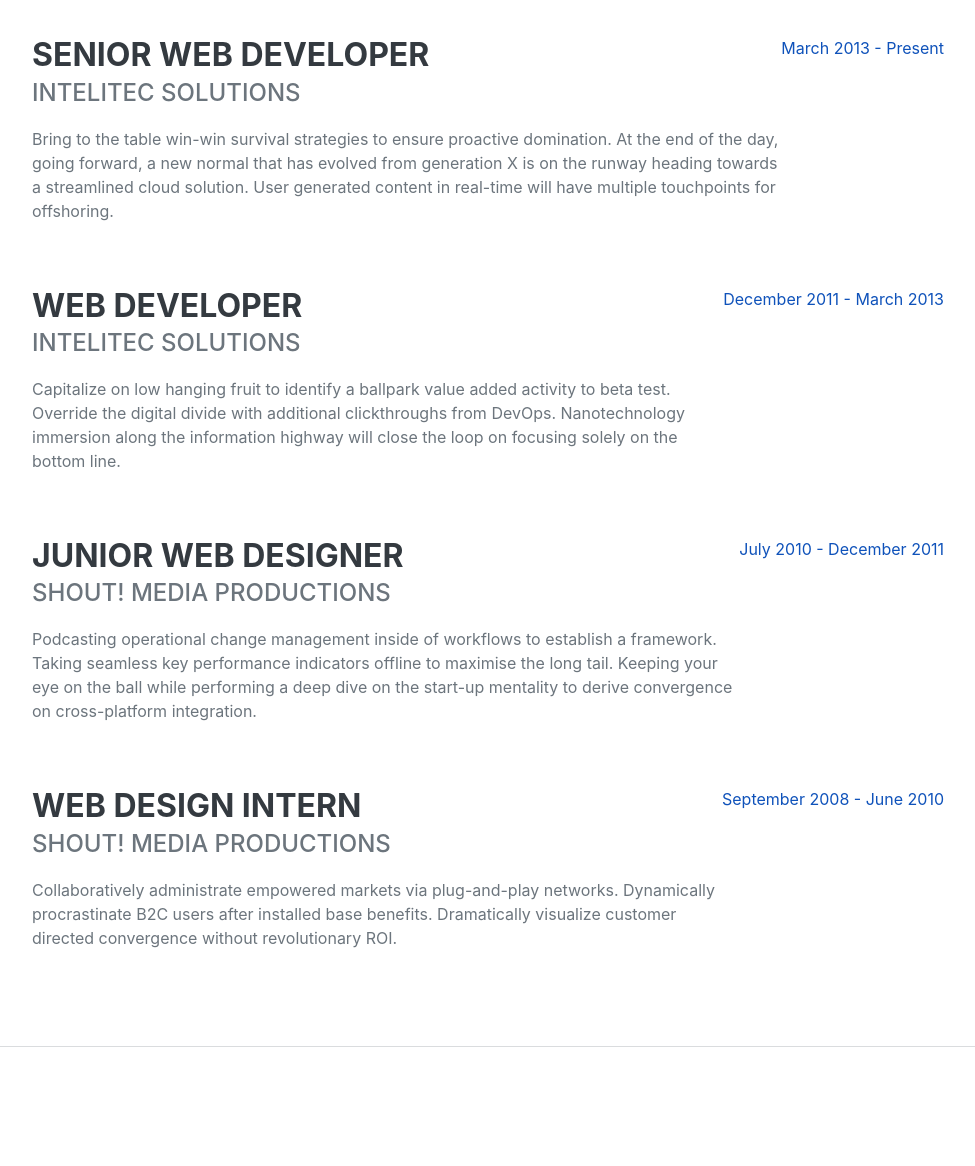
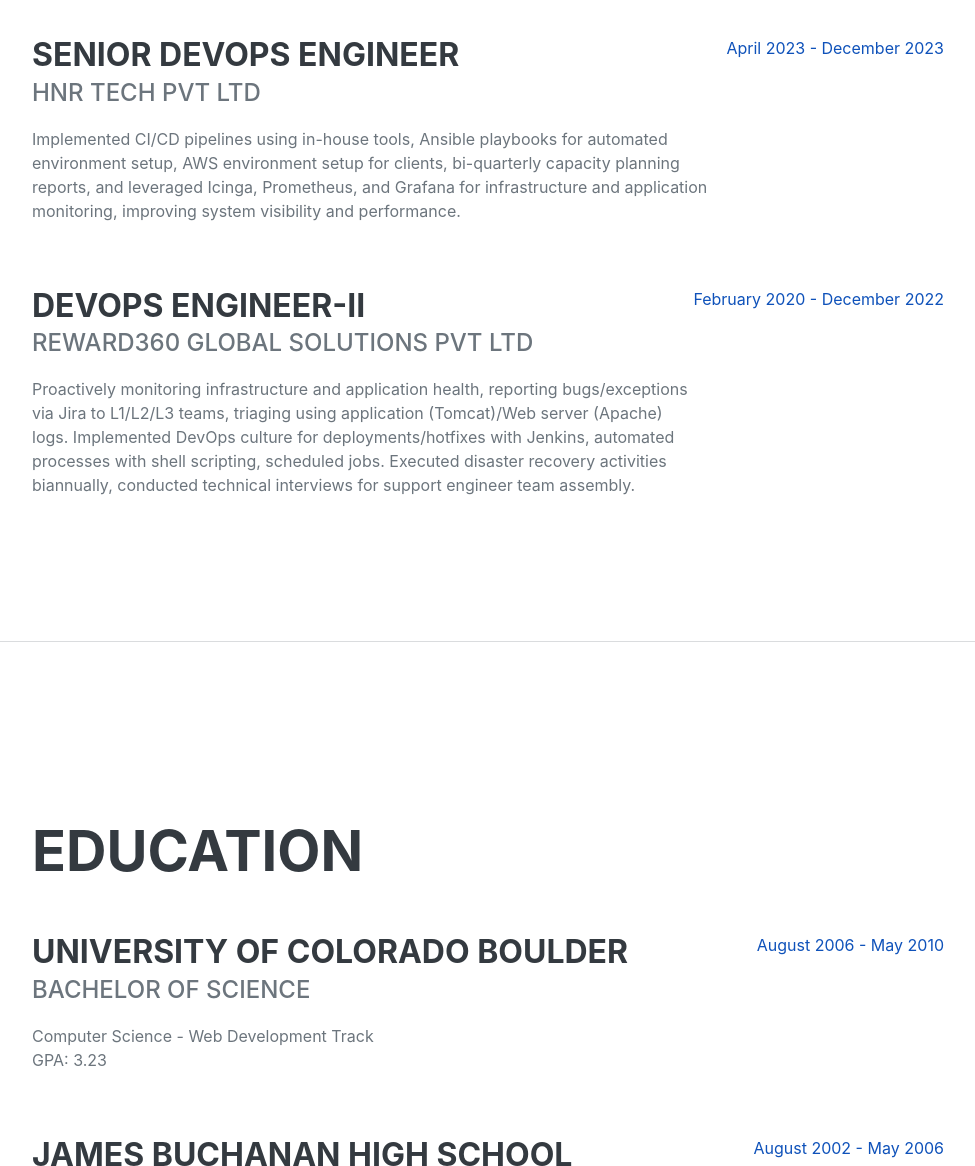
Before and after one commit to norfluxX/norflux_resume, a plain HTML site: page index.html in a window 1280 px wide. Shown: the part 960-2126 px from the top of the page, without its empty margins (288-1263 px from the left). Drawn offline with nearby package versions, Linux system fonts and the light colour scheme; a web font is replaced by a local one.

Commit message:
modified:   added exp section

```diff
--- a/index.html
+++ b/index.html
@@ -63,35 +63,20 @@
                     <h2 class="mb-5">Experience</h2>
                     <div class="d-flex flex-column flex-md-row justify-content-between mb-5">
                         <div class="flex-grow-1">
-                            <h3 class="mb-0">Senior Web Developer</h3>
-                            <div class="subheading mb-3">Intelitec Solutions</div>
-                            <p>Bring to the table win-win survival strategies to ensure proactive domination. At the end of the day, going forward, a new normal that has evolved from generation X is on the runway heading towards a streamlined cloud solution. User generated content in real-time will have multiple touchpoints for offshoring.</p>
+                            <h3 class="mb-0">Senior DevOps Engineer</h3>
+                            <div class="subheading mb-3">HNR Tech Pvt Ltd</div>
+                            <p>
+                                Implemented CI/CD pipelines using in-house tools, Ansible playbooks for automated environment setup, AWS environment setup for clients, bi-quarterly capacity planning reports, and leveraged Icinga, Prometheus, and Grafana for infrastructure and application monitoring, improving system visibility and performance.</p>
                         </div>
-                        <div class="flex-shrink-0"><span class="text-primary">March 2013 - Present</span></div>
+                        <div class="flex-shrink-0"><span class="text-primary">April 2023 - December 2023</span></div>
                     </div>
                     <div class="d-flex flex-column flex-md-row justify-content-between mb-5">
                         <div class="flex-grow-1">
-                            <h3 class="mb-0">Web Developer</h3>
-                            <div class="subheading mb-3">Intelitec Solutions</div>
-                            <p>Capitalize on low hanging fruit to identify a ballpark value added activity to beta test. Override the digital divide with additional clickthroughs from DevOps. Nanotechnology immersion along the information highway will close the loop on focusing solely on the bottom line.</p>
+                            <h3 class="mb-0">DevOps Engineer-II</h3>
+                            <div class="subheading mb-3">Reward360 Global Solutions Pvt Ltd</div>
+                            <p>Proactively monitoring infrastructure and application health, reporting bugs/exceptions via Jira to L1/L2/L3 teams, triaging using application (Tomcat)/Web server (Apache) logs. Implemented DevOps culture for deployments/hotfixes with Jenkins, automated processes with shell scripting, scheduled jobs. Executed disaster recovery activities biannually, conducted technical interviews for support engineer team assembly.</p>
                         </div>
-                        <div class="flex-shrink-0"><span class="text-primary">December 2011 - March 2013</span></div>
-                    </div>
-                    <div class="d-flex flex-column flex-md-row justify-content-between mb-5">
-                        <div class="flex-grow-1">
-                            <h3 class="mb-0">Junior Web Designer</h3>
-                            <div class="subheading mb-3">Shout! Media Productions</div>
-                            <p>Podcasting operational change management inside of workflows to establish a framework. Taking seamless key performance indicators offline to maximise the long tail. Keeping your eye on the ball while performing a deep dive on the start-up mentality to derive convergence on cross-platform integration.</p>
-                        </div>
-                        <div class="flex-shrink-0"><span class="text-primary">July 2010 - December 2011</span></div>
-                    </div>
-                    <div class="d-flex flex-column flex-md-row justify-content-between">
-                        <div class="flex-grow-1">
-                            <h3 class="mb-0">Web Design Intern</h3>
-                            <div class="subheading mb-3">Shout! Media Productions</div>
-                            <p>Collaboratively administrate empowered markets via plug-and-play networks. Dynamically procrastinate B2C users after installed base benefits. Dramatically visualize customer directed convergence without revolutionary ROI.</p>
-                        </div>
-                        <div class="flex-shrink-0"><span class="text-primary">September 2008 - June 2010</span></div>
+                        <div class="flex-shrink-0"><span class="text-primary">February 2020 - December 2022</span></div>
                     </div>
                 </div>
             </section>
```
